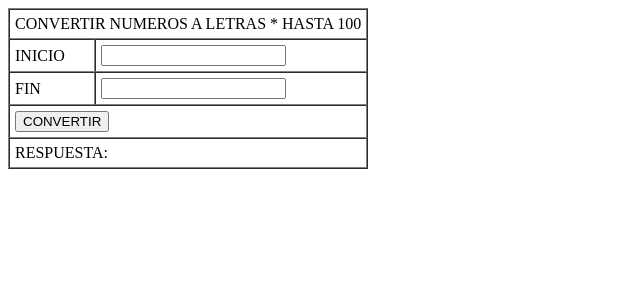
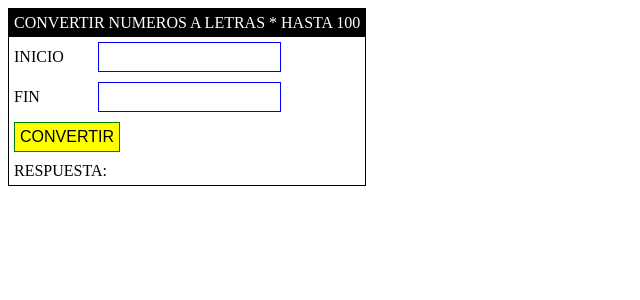
Before and after one commit to luishernandezpw/Progra-IV-Virtual, a PHP site: page /numeros_letras.php in a window 1280 px wide. Shown: the top 300 px of the page, without its empty margins (0-640 px from the left). Run offline with PHP 8.4, Linux system fonts and the light colour scheme.

Commit message:
Se agregoe estilos CSS al ejercicio de convertir numeros a letras

```diff
--- a/numeros_letras.php
+++ b/numeros_letras.php
@@ -5,10 +5,35 @@
     <meta http-equiv="X-UA-Compatible" content="IE=edge">
     <meta name="viewport" content="width=device-width, initial-scale=1.0">
     <title>Convertir Numeros a Letras...</title>
+    <style>
+        /**
+        CSS = Hojas de estilo en cascada... diseño
+        */
+        table{
+            border:1px solid #000000;
+        }
+        table > thead{
+            background-color: black;
+            color:white;
+        }
+        input[type=text]{
+            border: 1px solid blue;
+            height:26px;
+
+        }
+        input[type=submit]{
+            border:1px solid green;
+            background-color: yellow;
+            height:30px;
+            color:black;
+            font-size:16px;
+            padding:5px;
+        }
+    </style>
 </head>
 <body>
     <form action="numeros_letras.php" method="POST">
-        <table border="1" cellpadding="5" cellspacing="0">
+        <table cellpadding="5" cellspacing="0">
             <thead>
                 <tr>
                     <td colspan="2">CONVERTIR NUMEROS A LETRAS * HASTA 100</td>
```
